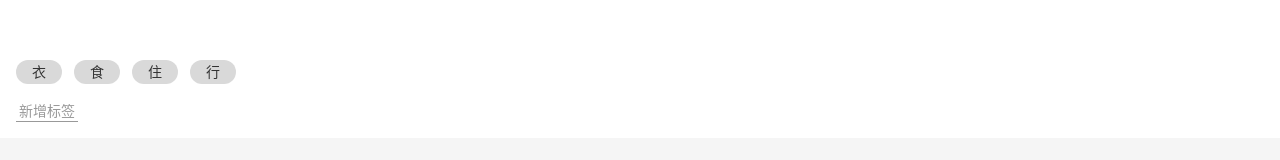
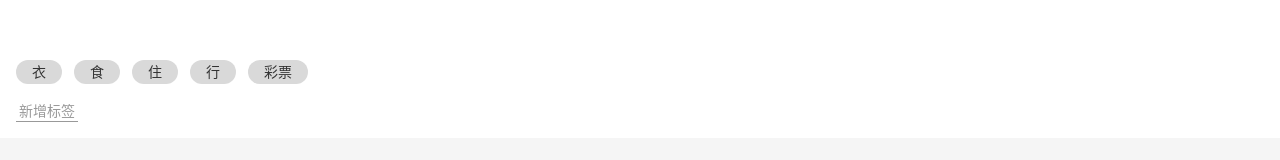
Before and after one commit to Trojan0523/record-money, a Vue app: page /#/money in a window 1280 px wide. Shown: the part 151-311 px from the top of the page. Built offline with nearby package versions, Linux system fonts and the light colour scheme.

Commit message:
可以选中或取消标签

```diff
--- a/src/components/Money/Tags.vue
+++ b/src/components/Money/Tags.vue
@@ -4,18 +4,31 @@
             <button>新增标签</button>
         </div>
         <ul class="current">
-            <li>衣</li>
-            <li>食</li>
-            <li>住</li>
-            <li>行</li>
+            <li v-for="tag in dataSource" :key="tag" @click="select(tag)"
+                :class="{toggle: selectedTags.indexOf(tag)>=0}">{{tag}}
+            </li>
         </ul>
     </div>
 </template>
 
 <script lang="ts">
-  export default {
-    name: 'Tags'
-  };
+  import Vue from 'vue';
+  import {Component, Prop} from 'vue-property-decorator';
+
+  @Component
+  export default class Tags extends Vue {
+    @Prop() dataSource: string[] | undefined;
+    selectedTags: string[] = [];
+
+    toggle(tag: string) {
+      const index = this.selectedTags.indexOf(tag);
+      if (index >= 0) {
+        this.selectedTags.splice(index, 1);
+      } else {
+        this.selectedTags.push(tag);
+      }
+    }
+  }
 </script>
 
 <style lang="scss" scoped>
@@ -33,7 +46,8 @@
             flex-wrap: wrap;
 
             > li {
-                background: #d9d9d9;
+                $bg: #d9d9d9;
+                background: $bg;
                 $h: 24px;
                 height: $h;
                 border-radius: $h/2;
@@ -41,6 +55,11 @@
                 margin-right: 12px;
                 line-height: $h;
                 margin-top: 4px;
+
+                &.selected {
+                    background: darken($bg, 50%);
+                    color: white;
+                }
             }
         }
 
--- a/src/views/Money.vue
+++ b/src/views/Money.vue
@@ -1,13 +1,13 @@
 <template>
     <Layout class-prefix="layout">
         <NumberPad/>
-        <Types :xxx="       333     "/>
+        <Types/>
         <Notes/>
-        <Tags/>
+        <Tags :data-source="tags"/>
     </Layout>
 </template>
 
-<script lang="ts">
+<script>
     import NumberPad from '@/components/Money/NumberPad.vue';
     import Types from '@/components/Money/Types.vue';
     import Notes from '@/components/Money/Notes.vue';
@@ -16,6 +16,12 @@
     export default {
         name: 'money',
         components: {Tags, Notes, Types, NumberPad},
+        data() {
+            return {
+                tags: ['衣', '食', '住', '行', '彩票']
+            }
+        }
+
     };
 </script>
 <style lang="scss">
```
Lines whose indentation alone changed are shown as unchanged.
